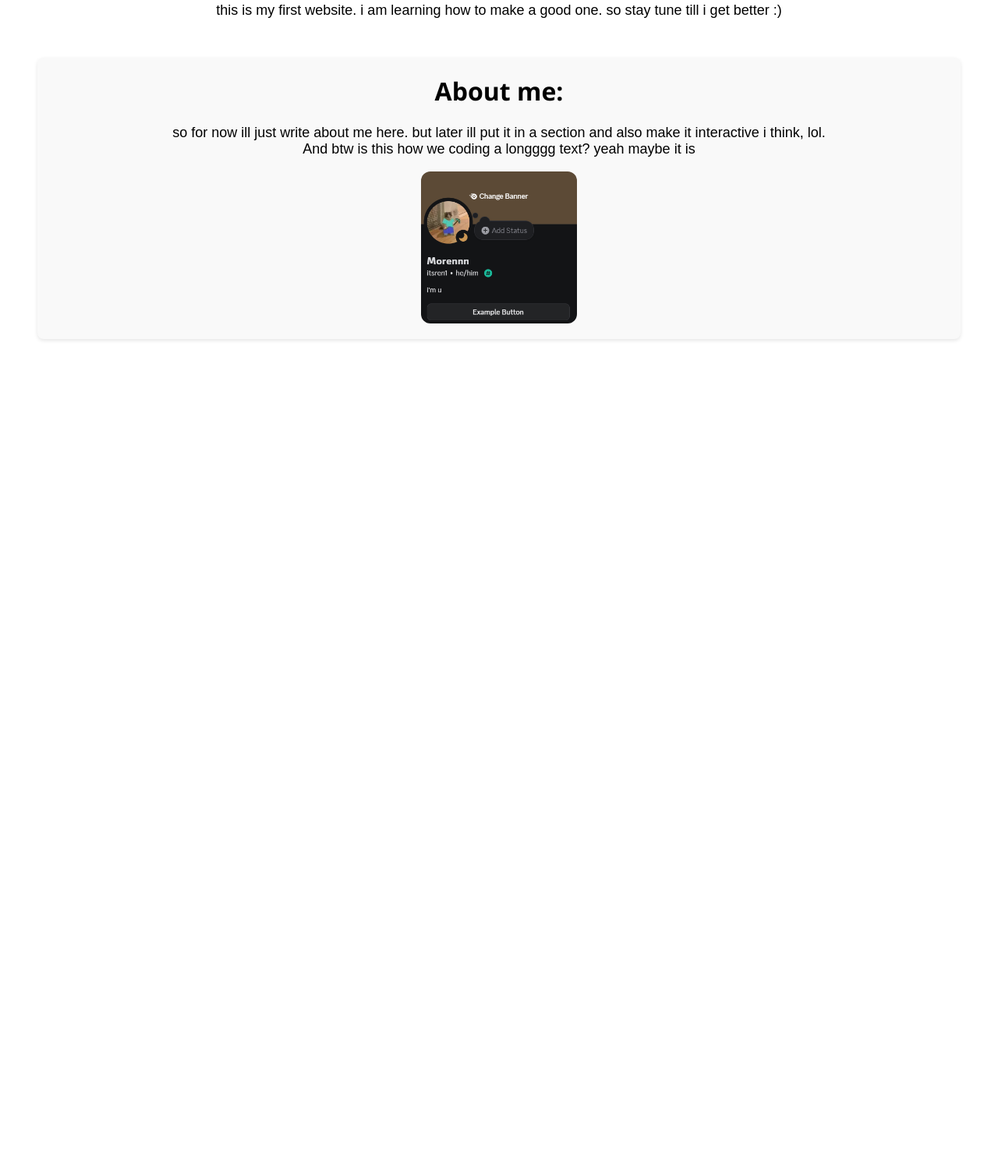
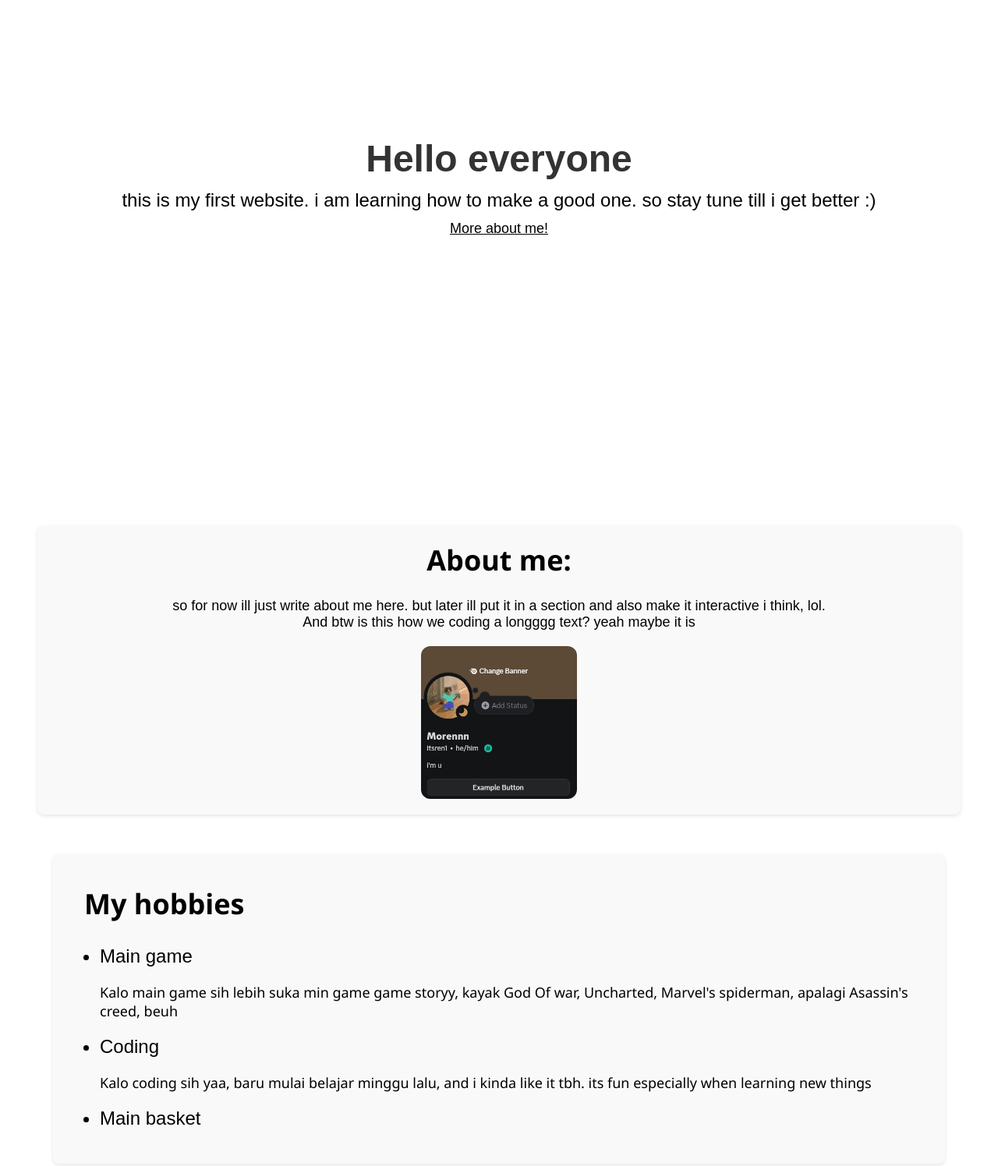
Before and after one commit to Molen-beep/M, a plain HTML site: page index.html in a window 1280 px wide. Shown: the part 184-1680 px from the top of the page at 78% size. Before the commit the page ends 800 px from the top, so only its background shows below. Drawn offline with Linux system fonts and the light colour scheme.

Commit message:
Add files via upload

```diff
--- a/index.html
+++ b/index.html
@@ -7,11 +7,14 @@
     <link rel="stylesheet" href="style.css" />
   </head>
   <body>
-    <h1 id="greeting">Hello everyone</h1>
-    <p id="start">
-      this is my first website. i am learning how to make a good one. so stay
-      tune till i get better :)
-    </p>
+    <div class="hero">
+      <h1 id="greeting">Hello everyone</h1>
+      <p class="start">
+        this is my first website. i am learning how to make a good one. so stay
+        tune till i get better :)
+      </p>
+      <a href="#infome" class="start" id="section">More about me!</a>
+    </div>
 
     <div id="infome">
       <h1 id="abtme">About me:</h1>
@@ -22,5 +25,25 @@
       </p>
       <img src="profile.png" alt="photo profile" />
     </div>
+    <div id="bagian-kesukaan" class="bagian-kesukaan">
+      <h2 id="hobbies">My hobbies</h2>
+      <ul class="hobi">
+        <li class="hobi">
+          Main game
+          <p class="hobi-explain">
+            Kalo main game sih lebih suka min game game storyy, kayak God Of
+            war, Uncharted, Marvel's spiderman, apalagi Asassin's creed, beuh
+          </p>
+        </li>
+        <li class="hobi">
+          Coding
+          <p class="hobi-explain">
+            Kalo coding sih yaa, baru mulai belajar minggu lalu, and i kinda
+            like it tbh. its fun especially when learning new things
+          </p>
+        </li>
+        <li class="hobi">Main basket</li>
+      </ul>
+    </div>
   </body>
 </html>
--- a/style.css
+++ b/style.css
@@ -1,5 +1,18 @@
+html {
+  scroll-behavior: smooth;
+}
+
 body {
   background-color: white;
+}
+
+.hero {
+  height: 100vh;
+  display: flex;
+  flex-direction: column;
+  justify-content: center;
+  align-items: center;
+  margin: 0;
 }
 
 #greeting {
@@ -7,15 +20,23 @@ body {
   font-size: 48px;
   font-family: "arial", sans-serif;
   text-align: center;
-  margin-top: 100px;
+  margin-bottom: 0px;
 }
 
-#start {
+.start {
   color: black;
-  font-size: 18px;
+  font-size: 24px;
   font-family: "arial", sans-serif;
   text-align: center;
-  margin-top: 1%;
+  margin-top: 12px;
+  margin-bottom: 12px;
+}
+
+#section {
+  display: flex;
+  justify-content: center;
+  font-size: 18px;
+  margin: 0;
 }
 
 #infome {
@@ -40,12 +61,45 @@ body {
 #abtme {
   color: black;
   font-family: "Segoe UI", Tahoma, Geneva, Verdana, sans-serif;
+  font-size: 36px;
   font-weight: 700;
-  margin-top: 1px;
+  margin-top: 0px;
   text-align: center;
 }
 
 #aboutmeText {
   font-size: 18px;
   text-align: center;
+  margin: 20px auto;
 }
+
+.hobi {
+  color: black;
+  font-family: "arial", sans-serif;
+  font-size: 24px;
+  font-style: normal;
+}
+
+#hobbies {
+  color: black;
+  font-family: "Segoe UI", Tahoma, Geneva, Verdana, sans-serif;
+  font-size: 36px;
+  margin-left: 20px;
+}
+
+.bagian-kesukaan {
+  font-family: "Courier New", Courier, monospace;
+  margin: 50px 60px;
+  padding: 20px;
+  padding-top: 10px;
+  background-color: #f9f9f9;
+  border-radius: 8px;
+  box-shadow: 0 2px 5px rgba(0, 0, 0, 0.1);
+}
+
+.hobi-explain {
+  color: black;
+  font-family: "Segoe UI", Tahoma, Geneva, Verdana, sans-serif;
+  font-size: 18px;
+  margin: 20px auto;
+}
```
